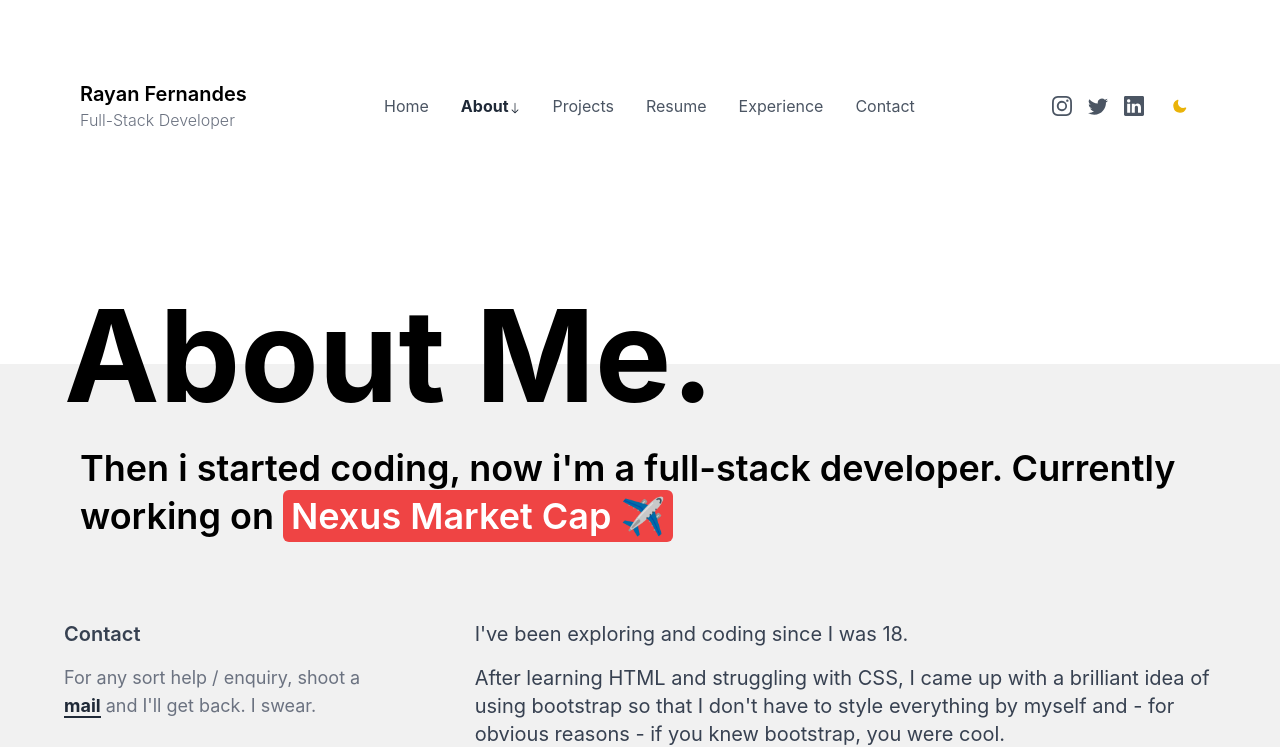
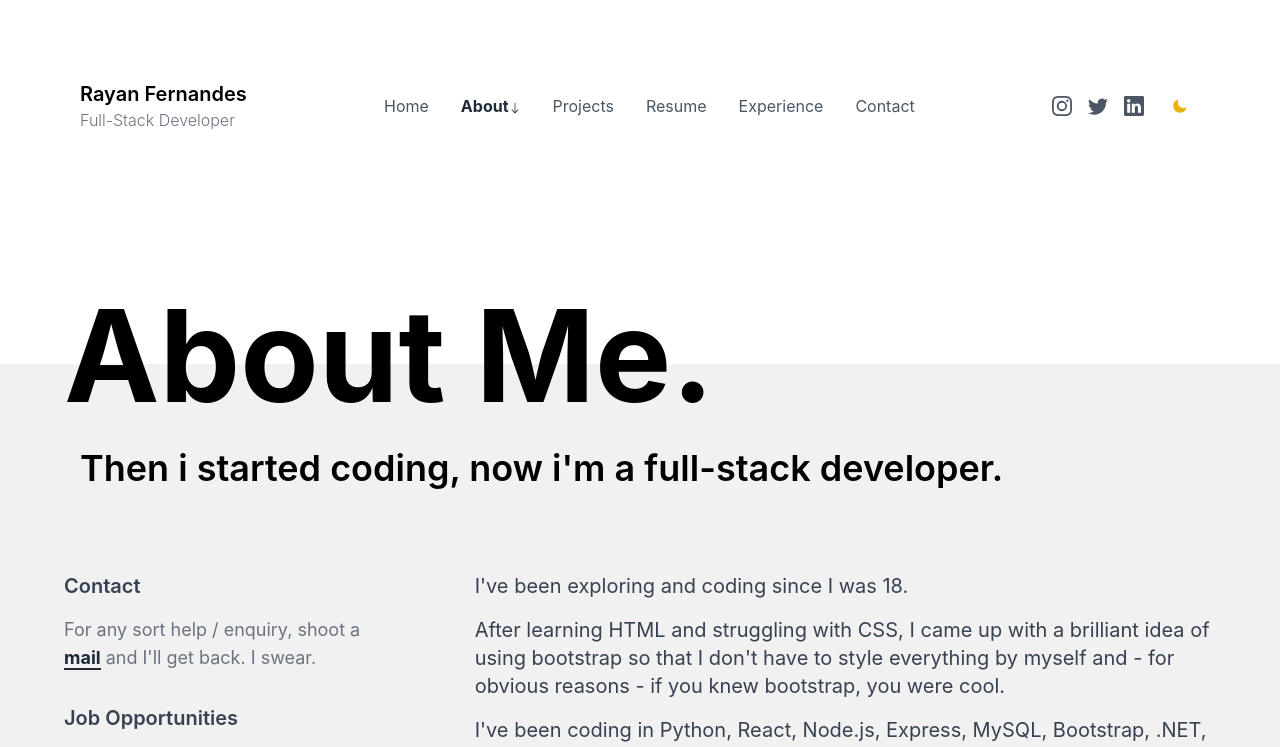
Before and after one commit to rayanfer32/rayanfer32.github.io, a Next.js app: page /about in a window 1280 px wide. Shown: the top 747 px of the page. Built offline with nearby package versions, Linux system fonts and the light colour scheme.

Commit message:
fix: correct exp, remove active project

```diff
--- a/components/AboutMe.js
+++ b/components/AboutMe.js
@@ -12,14 +12,14 @@ export default function AboutMe() {
         </h1>
       </div>
       <div className="bg-[#F1F1F1] -mt-10 dark:bg-gray-900">
-        <div className="text-container max-w-6xl mx-auto pt-20">
+        <div className="text-container  max-w-6xl mx-auto pt-20">
           <p
             className="leading-loose text-2xl md:text-4xl font-semibold  mx-4"
             style={{ lineHeight: "3rem" }}
           >
-            {userData.about.title}. Currently working on{" "}
+            {userData.about.title}.
             <a
-              className="bg-red-500 rounded-md px-2 py-1 text-white"
+              className="bg-red-500 hidden rounded-md px-2 py-1 text-white"
               href={userData.about.currentProjectUrl}
             >
               {userData.about.currentProject} ✈️
--- a/components/FavouriteProjects.js
+++ b/components/FavouriteProjects.js
@@ -41,7 +41,7 @@ export default function FavouriteProjects() {
                 href={project.link}
                 className="w-full block col-span-3 shadow-2xl"
               >
-                <h1 className="text-gray-100 text-2xl bg-zinc-800 p-6">
+                <h1 className="text-gray-100 text-xl bg-zinc-800 p-4">
                   {project.title}
                 </h1>
                 <div className="relative overflow-hidden">
@@ -54,7 +54,7 @@ export default function FavouriteProjects() {
                   <h1 className="absolute bottom-10 left-10 text-gray-50 font-bold text-xl">
                     {index + 1}
                   </h1>
-                  <h1 className="absolute bottom-10 right-10 bg-white text-zinc-800 rounded ml-2 sm:p-1 sm:text-lg md:p-2 md:text-xl shadow-md">
+                  <h1 className="absolute backdrop-blur-sm w-full bg-black/40 bottom-0 lg:text-xl flex lg:h-20 justify-center items-center text-white rounded text-center shadow-md">
                     {project.desc}
                   </h1>
                 </div>
--- a/constants/data.js
+++ b/constants/data.js
@@ -95,18 +95,18 @@ const userData = {
   },
   experience: [
     {
+      title: "Systems Engineer",
+      company: "Infosys",
+      year: "2021-2022",
+      companyLink: "https://infosys.com",
+      desc: "Systems Engineer, dealing with some of the biggest projects in the industry.",
+    },
+    {
       title: "Full Stack Developer",
       company: "Nexus.io",
-      year: "2022",
+      year: "2020-2021",
       companyLink: "https://explorer.nexus.io",
       desc: "Developed The Nexus Explorer using next.js and python, with figma design tool.",
-    },
-    {
-      title: "Software Developer",
-      company: "Infosys",
-      year: "2021",
-      companyLink: "https://infosys.com",
-      desc: "Systems Engineer, dealing with some of the biggest projects in the industry.",
     },
     {
       title: "Internship",
@@ -118,7 +118,7 @@ const userData = {
     {
       title: "Electronics & Communication Engineering",
       company: "Canara Engineering College",
-      year: "2016-2021",
+      year: "2016-2020",
       companyLink: "https://canaraengineering.com",
       desc: "Had a tough time in the electronics and communication engineering department, but I managed to get a 6.7 CGPA.",
     },
```
